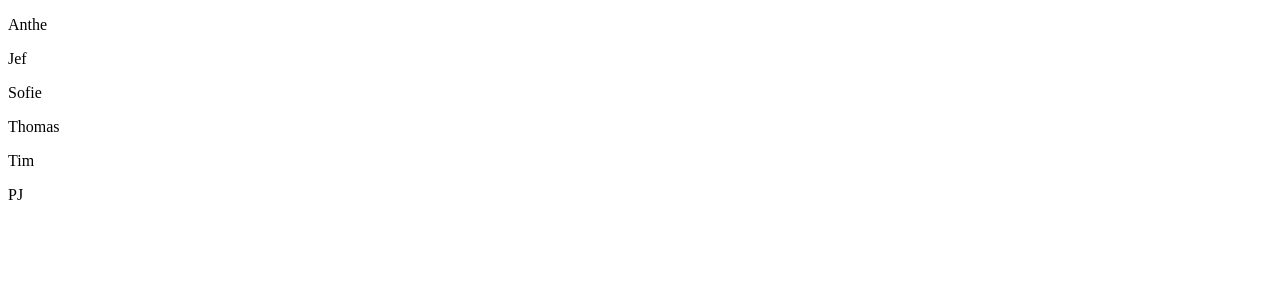
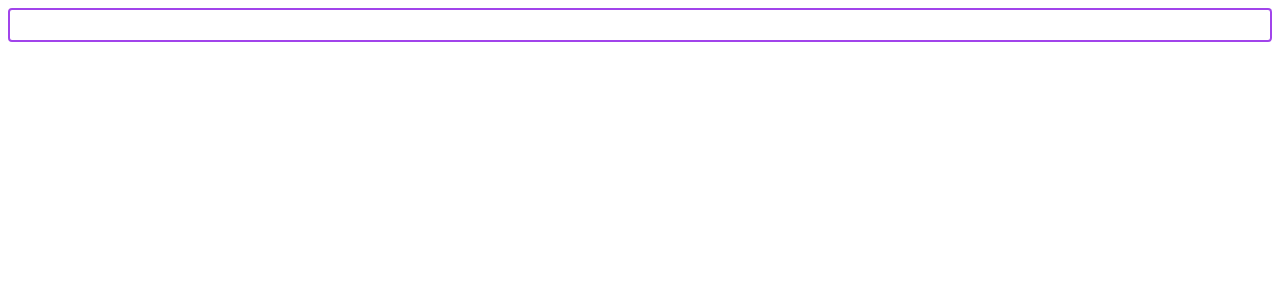
Before and after one commit to anthe-sleeckx/angular-tutorials, an Angular app: page / in a window 1280 px wide. Shown: the top 300 px of the page. Built offline with nearby package versions, Linux system fonts and the light colour scheme.

Commit message:
property binding

```diff
--- /dev/null
+++ b/src/app/05PropBinding/app.css
@@ -0,0 +1,6 @@
+div {
+    border: solid 2px #a144eb;
+    padding: 5px;
+    height: 20px;
+    border-radius: 4px;
+}
--- /dev/null
+++ b/src/app/05PropBinding/component.ts
@@ -0,0 +1,13 @@
+import { Component } from "@angular/core";
+
+@Component({
+    selector: `<app-root>`,
+    styleUrls: ['app.css'],
+    template: `
+        <div [contentEditable] = "isEditable"></div>
+    `
+})
+
+export class App {
+    isEditable = true;
+}
```
Also changed, not shown: src/main.ts (+6 -1 lines).
